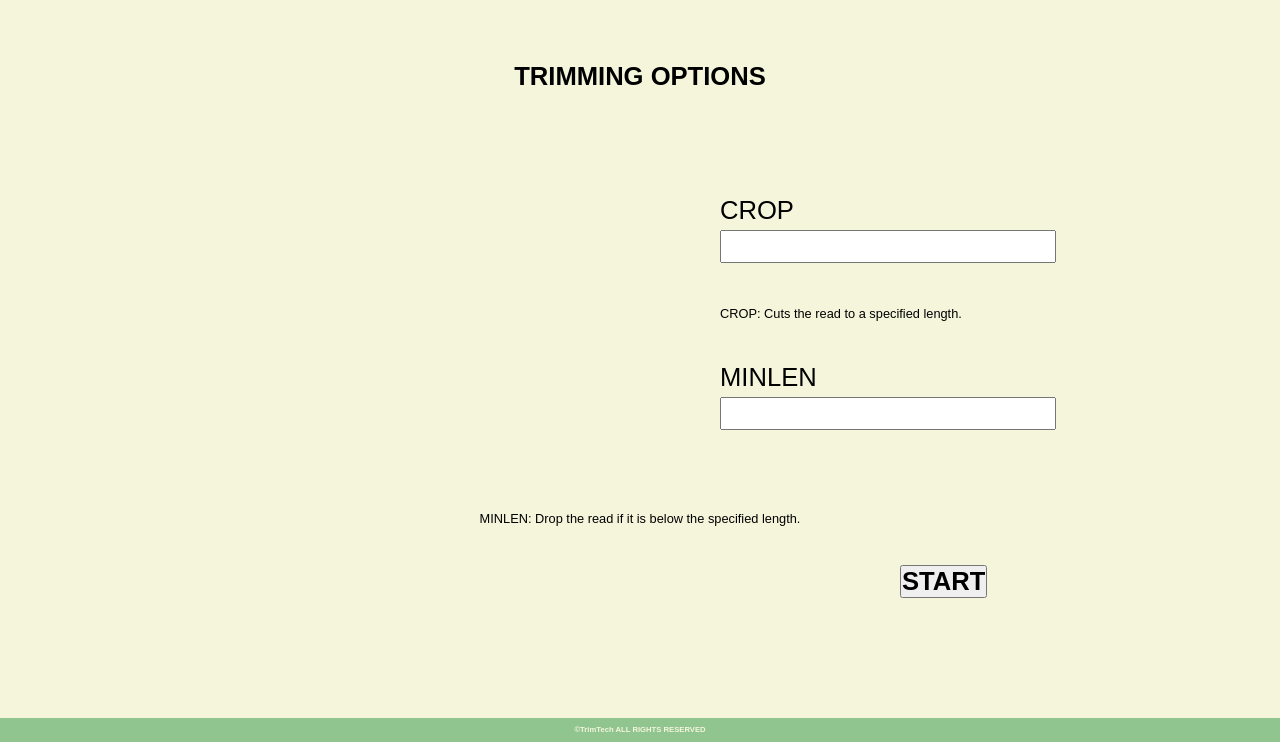
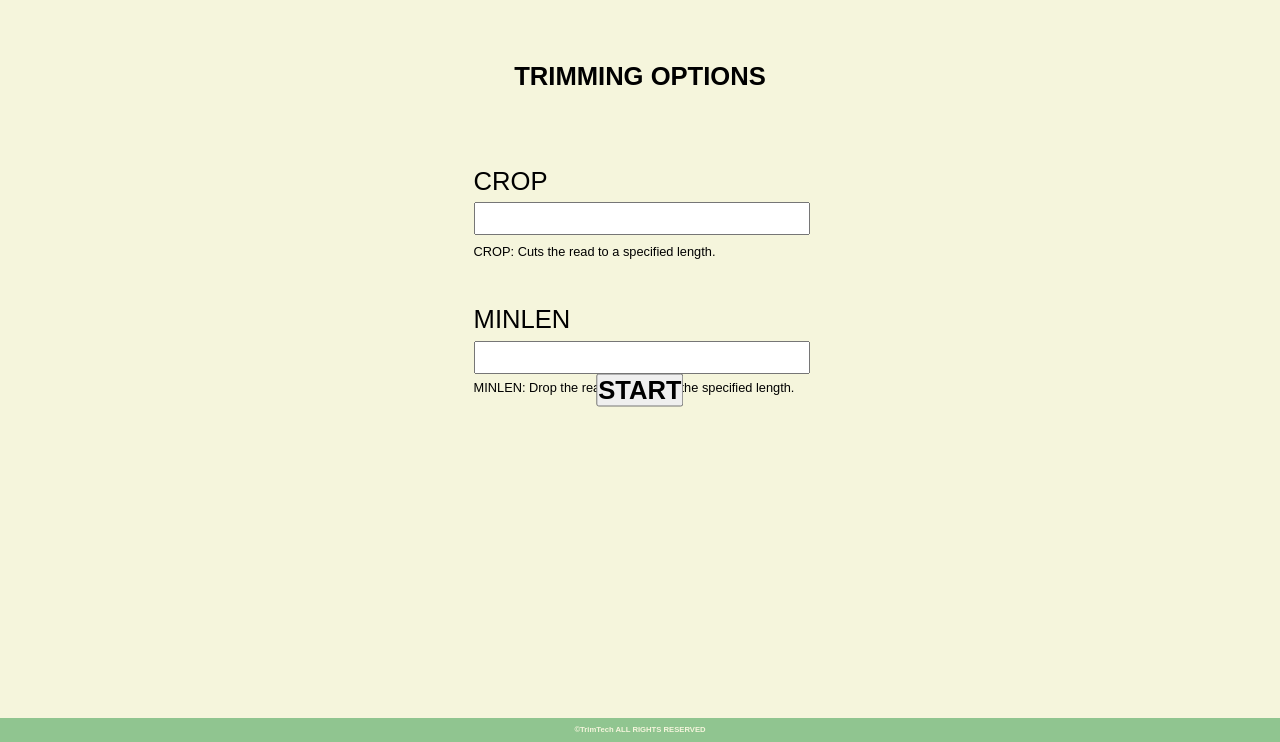
Before and after one commit to KasthuryI/Bio-informatica-toolbox, a Flask app: page /options_page in a window 1280 px wide. Shown: the part 58-800 px from the top of the page. Run offline with Flask 3, Linux system fonts and the light colour scheme; parts of the project's set-up code (start-up, migrations or seed data) failed here and were passed over.

Commit message:
fixed layout bugg

```diff
--- a/static/style.css
+++ b/static/style.css
@@ -838,9 +838,10 @@ body {
   position: relative;
   font-family: sans-serif;
   font-size: 2vw;
+  font-weight: bold;
   color: #000000;
   text-decoration: none;
-  margin-left: 800px;
+  margin-left: 42vw;
   top: 50px;
 }
 
@@ -878,8 +879,8 @@ body {
   font-size: 1vw;
   color: #000000;
   text-decoration: none;
-  margin-left: 720px;
-  top: 180px;
+  margin-left: 37vw;
+  top: 9.2vw;
 }
 
 .option_minlen_text {
@@ -888,8 +889,8 @@ body {
   font-size: 1vw;
   color: #000000;
   text-decoration: none;
-  text-align: center;
-  top: 400px;
+  margin-left: 37vw;
+  top: 21vw;
 }
 
 #crop {
@@ -898,8 +899,8 @@ body {
   font-size: 2vw;
   color: #000000;
   text-decoration: none;
-  margin-left: 720px;
-  top: 60px;
+  margin-left: 37vw;
+  top: 2.5vw;
 }
 
 #crop_title {
@@ -908,8 +909,8 @@ body {
   font-size: 2vw;
   color: #000000;
   text-decoration: none;
-  margin-left: 720px;
-  top: 55px;
+  margin-left: 37vw;
+  top: 2vw;
 }
 
 #minlen {
@@ -918,8 +919,8 @@ body {
   font-size: 2vw;
   color: #000000;
   text-decoration: none;
-  margin-left: 720px;
-  top: 165px;
+  margin-left: 37vw;
+  top: 8.5vw;
 }
 
 #minlen_title {
@@ -928,17 +929,19 @@ body {
   font-size: 2vw;
   color: #000000;
   text-decoration: none;
-  margin-left: 720px;
-  top: 160px;
+  margin-left: 37vw;
+  top: 8vw;
 }
 
 #start_trim {
-  position: relative;
+  position: absolute;
   font-family: sans-serif;
   font-weight: bold;
   font-size: 2vw;
   color: #000000;
   text-decoration: none;
-  margin-left: 900px;
-  top: 300px;
+  top: 35vw;
+  left: 50%;
+  transform: translate(-50%, -50%);
+
 }
```
